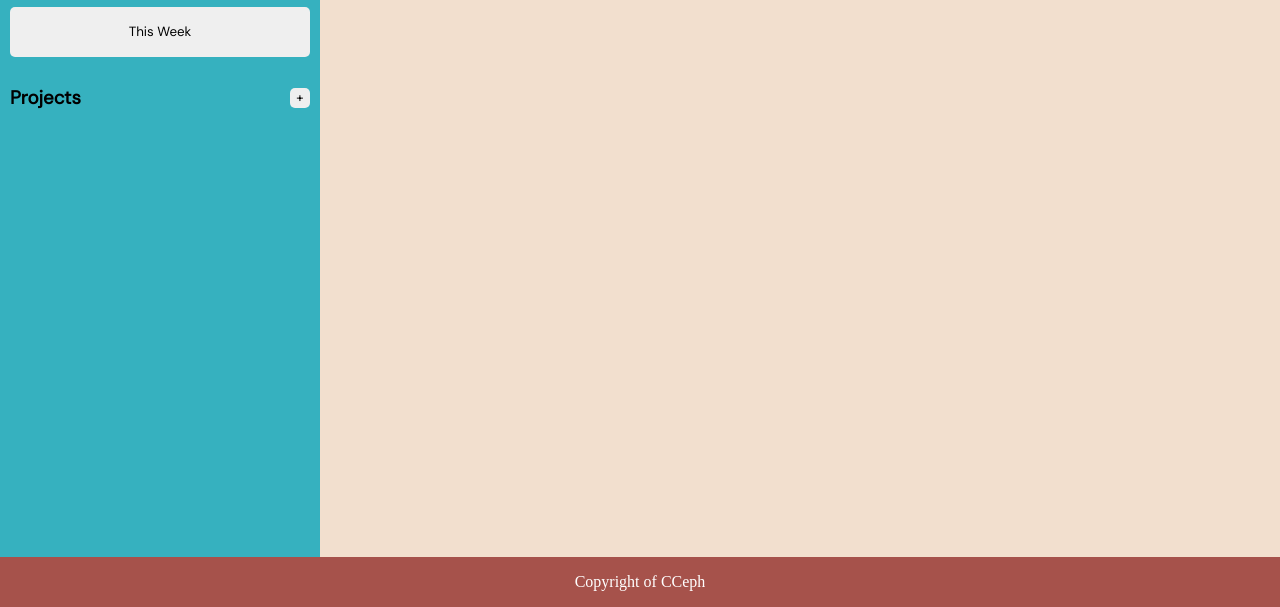
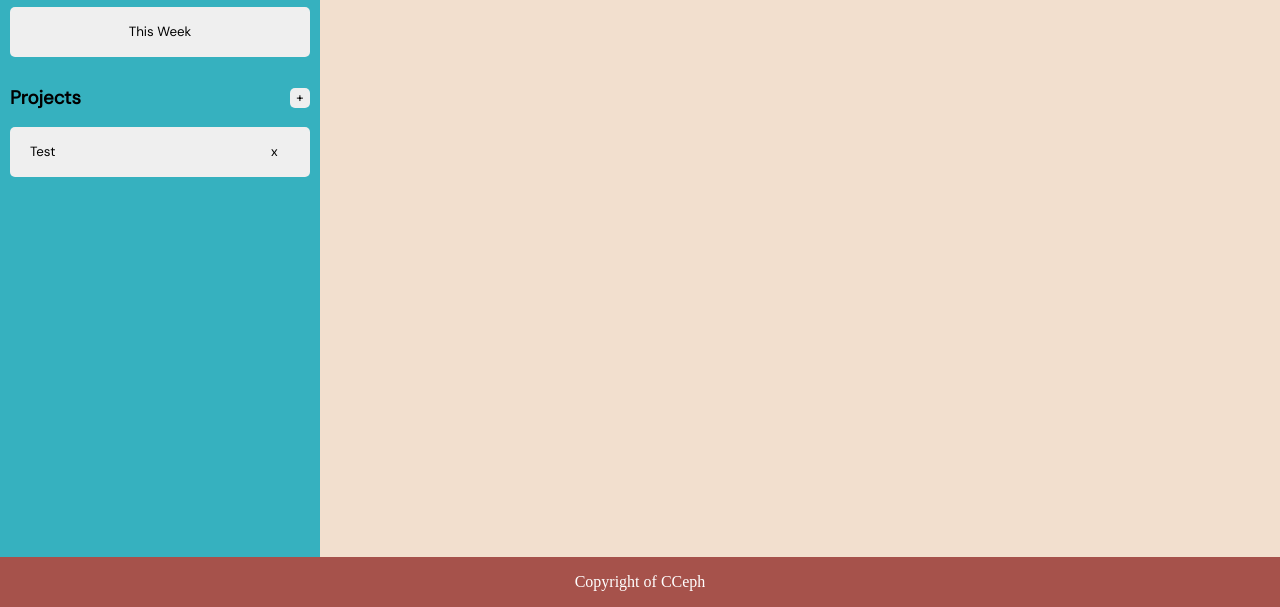
Before and after one commit to CCeph/to-do-list, a website built with webpack: page dist/index.html in a window 1280 px wide. Shown: the part 193-800 px from the top of the page. Built offline with Linux system fonts and the light colour scheme.

Commit message:
Create reference HTML and CSS for projects
The projects will be dynamically displayed by JS. For ease, a sample was
directly written in HTML/CSS to properly style it. This sample will be
removed later.

```diff
--- a/src/style.css
+++ b/src/style.css
@@ -94,6 +94,7 @@ textarea {
   grid-template: repeat(auto-fill, 50px) / 1fr;
   gap: 10px;
   padding: 10px;
+  overflow: auto;
 }
 
 .nav button {
@@ -118,6 +119,27 @@ textarea {
 
 .nav .add-project {
   height: 20px;
+}
+
+.nav .project-wrapper {
+  position: relative;
+  height: 50px;
+}
+
+.nav .nav-project {
+  width: 100%;
+  height: 100%;
+  text-align: left;
+  padding: 5px 15% 5px 20px;
+}
+
+.nav .remove-project {
+  position: absolute;
+  top: 50%;
+  transform: translate(0, -50%);
+  left: 85%;
+  height: 20px;
+  background-color: transparent;
 }
 
 .nav h3 {
```
Also changed, not shown: dist/index.html, dist/main.js.
